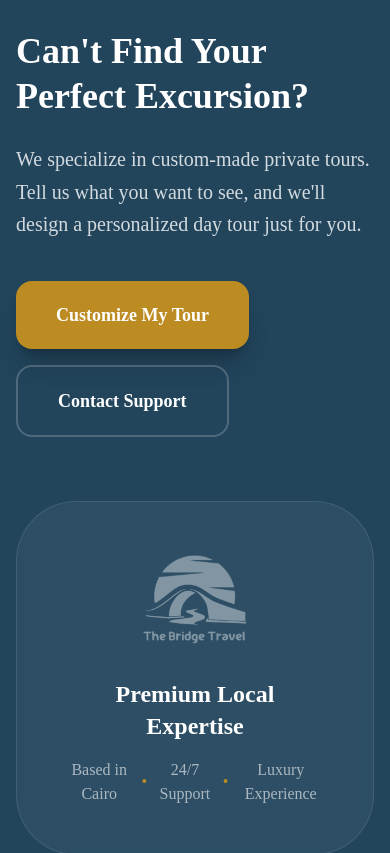
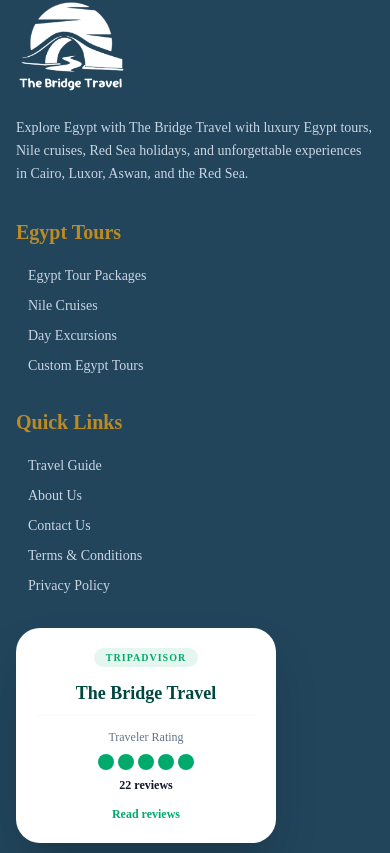
Before and after one commit to youssef-shaaban-dev/the-bridge-travel, a React (Vite) app: page /day-excursions in a window 390 px wide. Shown: the part 7171-8024 px from the top of the page. Built offline with nearby package versions, Linux system fonts and the light colour scheme.

Commit message:
feat: add new pages for Day Excursions, Nile Cruises, and Travel Guide.

```diff
--- a/src/components/pages/dayExcursions/DayExcursions.jsx
+++ b/src/components/pages/dayExcursions/DayExcursions.jsx
@@ -34,48 +34,6 @@ const DayExcursions = () => {
 
             <DayExcursionList excursions={excursionsData} />
 
-            {/* Customization CTA */}
-            <section className="py-24 bg-[#22455C] text-white relative overflow-hidden">
-                <div className="container-custom relative z-10">
-                    <div className="grid grid-cols-1 lg:grid-cols-2 gap-16 items-center">
-                        <motion.div
-                            initial={{ opacity: 0, x: -30 }}
-                            whileInView={{ opacity: 1, x: 0 }}
-                            viewport={{ once: true }}
-                        >
-                            <h2 className="text-4xl font-bold font-playfair mb-6 md:text-5xl leading-tight text-white">
-                                Can't Find Your <br /> Perfect Excursion?
-                            </h2>
-                            <p className="text-xl text-white/80 mb-10 leading-relaxed font-light">
-                                We specialize in custom-made private tours. Tell us what you want to see,
-                                and we'll design a personalized day tour just for you.
-                            </p>
-                            <div className="flex flex-wrap gap-4">
-                                <button className="px-10 py-5 bg-[#BC8B22] hover:bg-[#d4a03a] text-white rounded-2xl font-bold transition-all shadow-xl shadow-black/20 text-lg">
-                                    Customize My Tour
-                                </button>
-                                <button className="px-10 py-5 border-2 border-white/20 hover:bg-white/10 text-white rounded-2xl font-bold transition-all text-lg">
-                                    Contact Support
-                                </button>
-                            </div>
-                        </motion.div>
-                        <motion.div
-                            initial={{ opacity: 0, scale: 0.9 }}
-                            whileInView={{ opacity: 1, scale: 1 }}
-                            viewport={{ once: true }}
-                            className="relative"
-                        >
-                            <div className="bg-white/5 border border-white/10 p-12 rounded-[60px] backdrop-blur-sm text-center">
-                                <img src={logo} alt="Logo" className="h-24 mx-auto mb-8 opacity-40 brightness-0 invert" />
-                                <h3 className="text-2xl font-bold mb-4 font-playfair">Premium Local Expertise</h3>
-                                <p className="text-white/60 font-light flex items-center justify-center gap-2">
-                                    Based in Cairo <span className="text-[#BC8B22]">•</span> 24/7 Support <span className="text-[#BC8B22]">•</span> Luxury Experience
-                                </p>
-                            </div>
-                        </motion.div>
-                    </div>
-                </div>
-            </section>
         </div>
     );
 };
--- a/src/components/pages/nileCruises/NileCruises.jsx
+++ b/src/components/pages/nileCruises/NileCruises.jsx
@@ -67,21 +67,7 @@ const NileCruises = () => {
                 </div>
             </section>
 
-            {/* Branded Closing */}
-            <section className="py-24 bg-white text-center">
-                <div className="container-custom">
-                    <motion.div
-                        initial={{ opacity: 0, y: 20 }}
-                        whileInView={{ opacity: 1, y: 0 }}
-                        viewport={{ once: true }}
-                        className="max-w-2xl mx-auto"
-                    >
-                        <img src={logo} alt="Logo" className="h-20 mx-auto mb-8 opacity-20 grayscale brightness-0" />
-                        <h3 className="text-3xl font-bold text-[#22455C] font-playfair mb-6">Sail Through 5000 Years Of History</h3>
-                        <p className="text-slate-500 italic mb-10">"The Bridge Travel - The Bridge to Luxury Egypt Tours"</p>
-                                           </motion.div>
-                </div>
-            </section>
+
         </div>
     );
 };
--- a/src/components/pages/travelGuide/TravelGuide.jsx
+++ b/src/components/pages/travelGuide/TravelGuide.jsx
@@ -9,7 +9,6 @@ import TravelGuideIntro from './TravelGuideIntro';
 import TravelGuideFAQ from './TravelGuideFAQ';
 import TravelGuideMustSee from './TravelGuideMustSee';
 import TravelGuideInfoBoxes from './TravelGuideInfoBoxes';
-import TravelGuideClosing from './TravelGuideClosing';
 
 const faqData = [
     {
@@ -76,7 +75,6 @@ const TravelGuide = () => {
             <TravelGuideFAQ faqData={faqData} />
             <TravelGuideMustSee mustSeePlaces={mustSeePlaces} />
             <TravelGuideInfoBoxes />
-            <TravelGuideClosing logo={logo} />
         </div>
     );
 };
--- a/src/components/pages/travelGuide/TravelGuideClosing.jsx
+++ /dev/null
@@ -1,37 +0,0 @@
-import React from 'react';
-import { motion } from 'framer-motion';
-import { Globe } from 'lucide-react';
-
-const TravelGuideClosing = ({ logo }) => {
-    return (
-        <section className="py-24 relative overflow-hidden bg-white">
-            <div className="container-custom relative z-10 text-center">
-                <motion.div
-                    initial={{ opacity: 0, y: 30 }}
-                    whileInView={{ opacity: 1, y: 0 }}
-                    viewport={{ once: true }}
-                >
-                    <h2 className="text-4xl font-bold font-playfair text-[#22455C] mb-8 md:text-5xl tracking-tight leading-tight">
-                        Travel with Confidence
-                    </h2>
-                    <div className="max-w-3xl mx-auto space-y-8 italic text-slate-500 text-lg leading-relaxed">
-                        <p>
-                            With professional Egyptologist guides, luxury transportation, selected hotels and cruises, and 24/7 local support, The Bridge Travel ensures your journey is safe, comfortable, and unforgettable.
-                        </p>
-                        <div className="flex flex-col items-center gap-6 pt-6 not-italic">
-                            <img src={logo} alt="Logo" className="h-16 object-contain opacity-30 grayscale" />
-                            <h3 className="text-2xl font-bold text-[#BC8B22] font-playfair">
-                                The Bridge Travel - The Bridge to Luxury Egypt Tours
-                            </h3>
-                        </div>
-                    </div>
-                </motion.div>
-            </div>
-            <div className="absolute top-1/2 left-1/2 -translate-x-1/2 -translate-y-1/2 w-[120%] h-[120%] pointer-events-none opacity-[0.02] -rotate-12">
-                <Globe className="w-full h-full text-[#22455C]" />
-            </div>
-        </section>
-    );
-};
-
-export default TravelGuideClosing;
```
